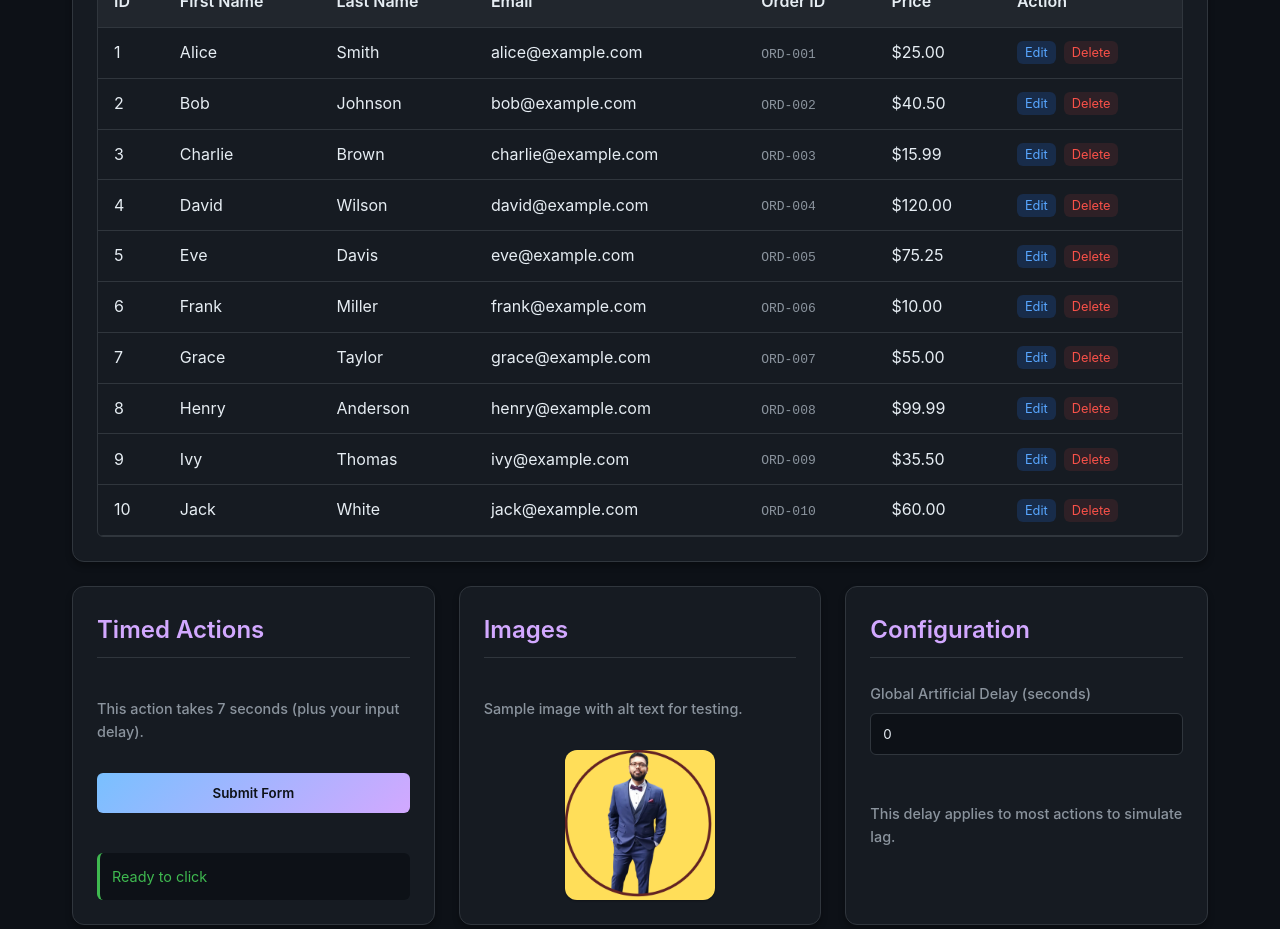
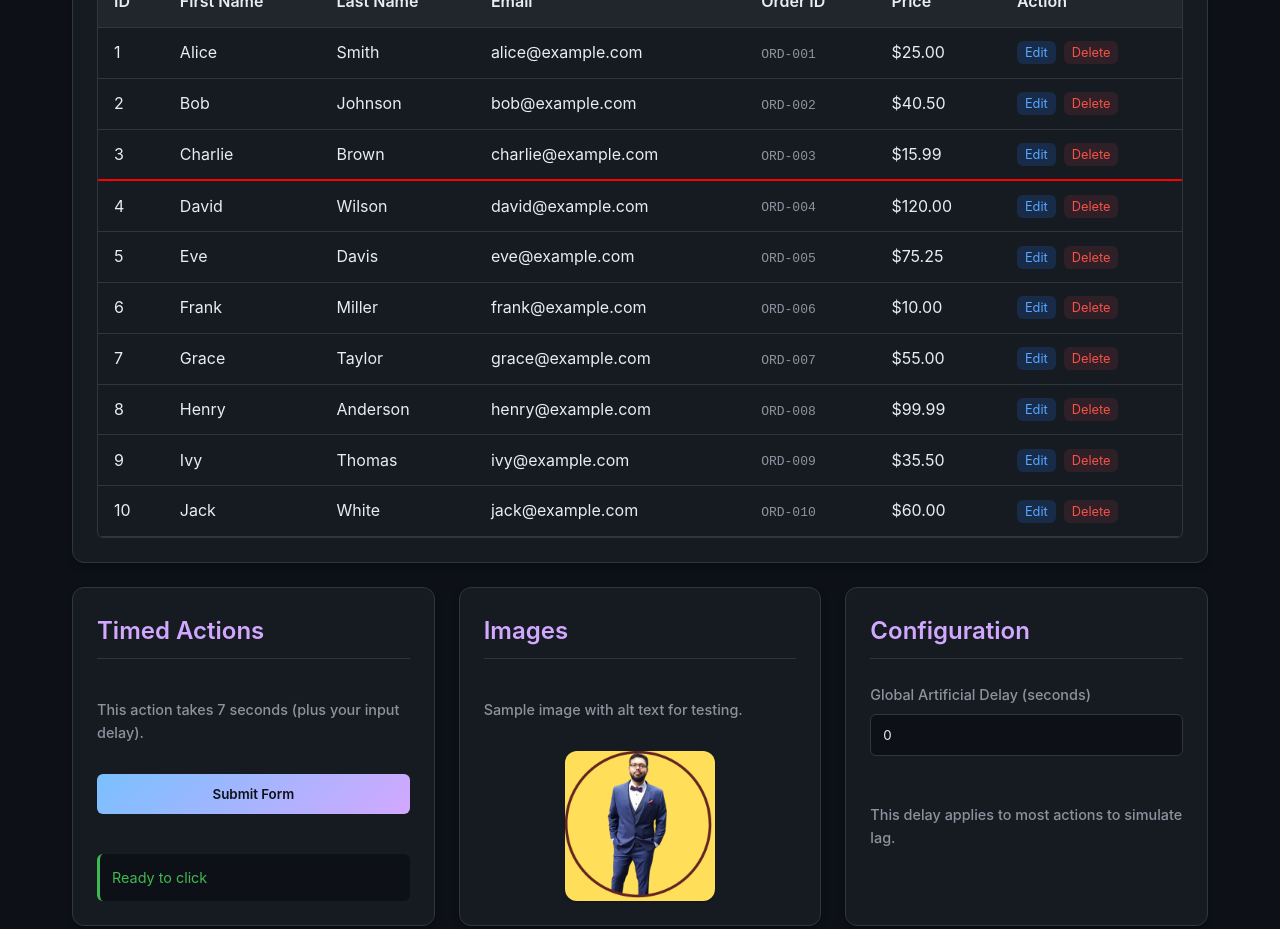
Before and after one commit to Animesh66/demo-ui-actions-perform, a React (Vite) app: page /home in a window 1280 px wide. Shown: the part 3380-4309 px from the top of the page. Built offline with nearby package versions, Linux system fonts and the light colour scheme.

Commit message:
Updated the test with border.

```diff
--- a/src/App.css
+++ b/src/App.css
@@ -409,6 +409,10 @@
   background-color: rgba(255, 255, 255, 0.02);
 }
 
+.web-table tr.row-separator td {
+  border-bottom: 2px solid red;
+}
+
 .action-btn {
   padding: 0.25rem 0.5rem;
   font-size: 0.8rem;
--- a/src/App.jsx
+++ b/src/App.jsx
@@ -1047,6 +1047,7 @@ const HomePlayground = () => {
                   tableData.map((row, index) => (
                     <tr
                       key={row.id}
+                      className={index === 2 ? 'row-separator' : undefined}
                       draggable={editingRowId === null}
                       onDragStart={(e) => handleRowDragStart(e, index)}
                       onDragOver={handleRowDragOver}
```
